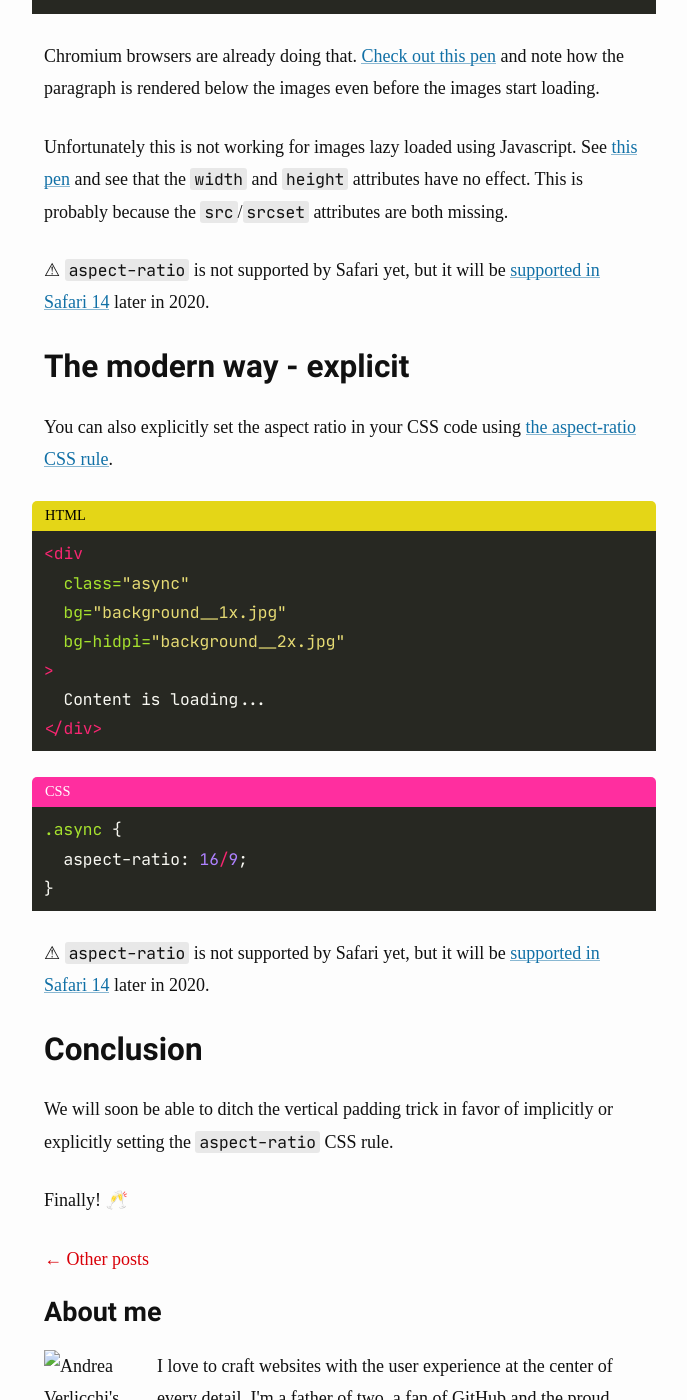
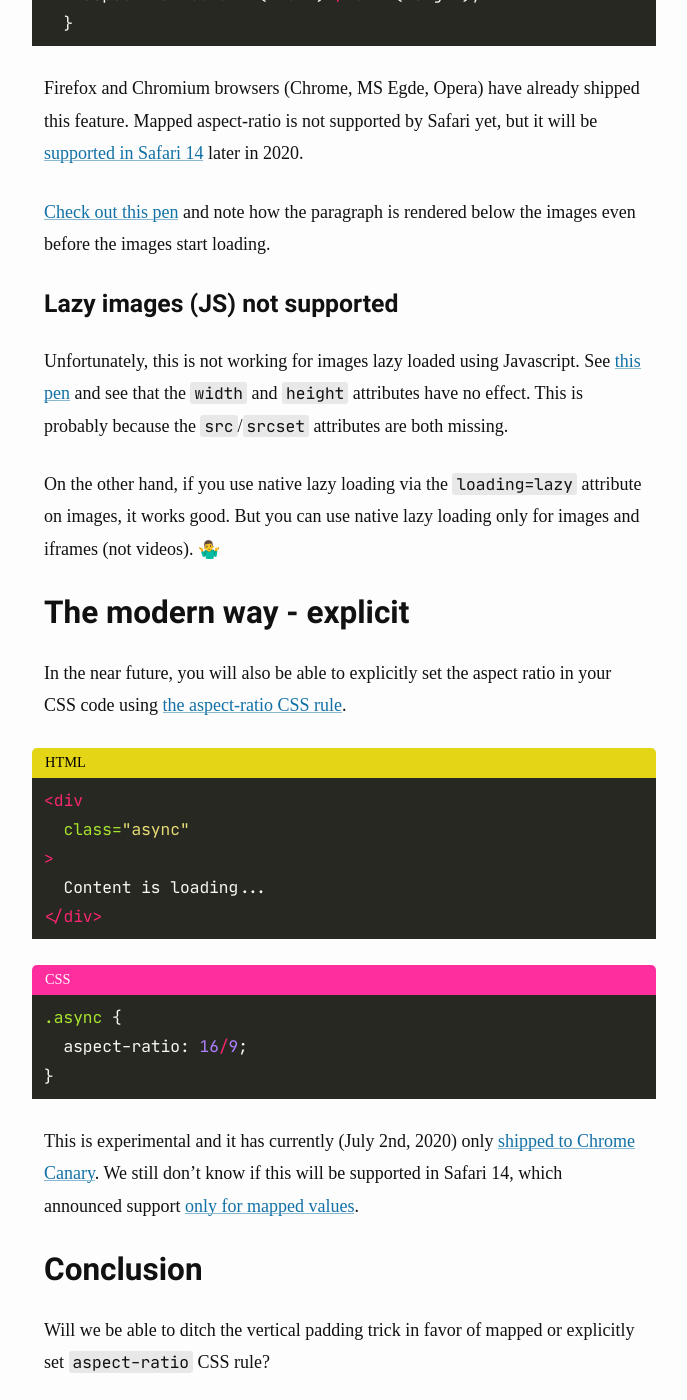
Before and after one commit to verlok/verlok.github.io, a Jekyll site: the page built from _posts/2020-07-02-aspect-ratio-modern-reserve-space-lazy-images-async-content-responsive-design.md, in a window 1280 px wide and 1400 px high, scrolled down 2660 px. Shown: the whole window, without its empty margins (296-983 px from the left). Built offline with Jekyll 4.4.1, drawn with Linux system fonts in a browser that asks for light colours; some web fonts are replaced; some of the changed text lies outside the part shown.

Commit message:
Changed article a bit

````diff
--- a/_posts/2020-07-02-aspect-ratio-modern-reserve-space-lazy-images-async-content-responsive-design.md
+++ b/_posts/2020-07-02-aspect-ratio-modern-reserve-space-lazy-images-async-content-responsive-design.md
@@ -44,9 +44,9 @@
 }
 ```
 
-## The modern way - implicit
+## The modern way - mapped
 
-The modern and simpler way is to define a width / height aspect ratio implicitly by [defining the width and height attributes on images and videos](https://twitter.com/addyosmani/status/1276779799198007301).
+The modern and simpler way is to define a width / height aspect ratio implicitly by [defining the width and height attributes on images and videos](https://twitter.com/addyosmani/status/1276779799198007301). This is called "mapped aspect-ratio".
 
 ```html
 <img
@@ -75,21 +75,24 @@
   }
 ```
 
-Chromium browsers are already doing that. [Check out this pen](https://codepen.io/verlok/pen/ExPwzGO) and note how the paragraph is rendered below the images even before the images start loading.
+Firefox and Chromium browsers (Chrome, MS Egde, Opera) have already shipped this feature. Mapped aspect-ratio is not supported by Safari yet, but it will be [supported in Safari 14](https://twitter.com/jensimmons/status/1275171897244823553) later in 2020.
 
-Unfortunately this is not working for images lazy loaded using Javascript. See [this pen](https://codepen.io/verlok/pen/bGEYyZe) and see that the `width` and `height` attributes have no effect. This is probably because the `src`/`srcset` attributes are both missing.
+[Check out this pen](https://codepen.io/verlok/pen/ExPwzGO) and note how the paragraph is rendered below the images even before the images start loading.
 
- ⚠ `aspect-ratio` is not supported by Safari yet, but it will be [supported in Safari 14](https://twitter.com/jensimmons/status/1275171897244823553) later in 2020.
+### Lazy images (JS) not supported
+
+Unfortunately, this is not working for images lazy loaded using Javascript. See [this pen](https://codepen.io/verlok/pen/bGEYyZe) and see that the `width` and `height` attributes have no effect. This is probably because the `src`/`srcset` attributes are both missing.
+
+On the other hand, if you use native lazy loading via the `loading=lazy` attribute on images, it works good. But you can use native lazy loading only for images and iframes (not videos). 🤷‍♂️
+
 
 ## The modern way - explicit
 
-You can also explicitly set the aspect ratio in your CSS code using [the aspect-ratio CSS rule](https://twitter.com/una/status/1260980901934137345).
+In the near future, you will also be able to explicitly set the aspect ratio in your CSS code using [the aspect-ratio CSS rule](https://developer.mozilla.org/en-US/docs/Web/CSS/aspect-ratio).
 
 ```html
 <div
   class="async"
-  bg="background__1x.jpg"
-  bg-hidpi="background__2x.jpg"
 >
   Content is loading...
 </div>
@@ -101,10 +104,13 @@
 }
 ```
 
-⚠ `aspect-ratio` is not supported by Safari yet, but it will be [supported in Safari 14](https://twitter.com/jensimmons/status/1275171897244823553) later in 2020.
+This is experimental and it has currently (July 2nd, 2020) only [shipped to Chrome Canary](  https://twitter.com/una/status/1260980901934137345). We still don't know if this will be supported in Safari 14, which announced support [only for mapped values](https://twitter.com/jensimmons/status/1275171897244823553).
+
 
 ## Conclusion
 
-We will soon be able to ditch the vertical padding trick in favor of implicitly or explicitly setting the `aspect-ratio` CSS rule.
+Will we be able to ditch the vertical padding trick in favor of mapped or explicitly set `aspect-ratio` CSS rule?
 
-Finally! 🥂
+It depends on what Safari 14 will ship and on how quickly Internet Explorer 11 will disappear from the market share.
+
+I'm not that optimistic but... Fingers crossed, developers! 🤞
````
Also changed, not shown: other parts of _posts/2020-07-02-aspect-ratio-modern-reserve-space-lazy-images-async-content-responsive-design.md (+1 -1 lines).
